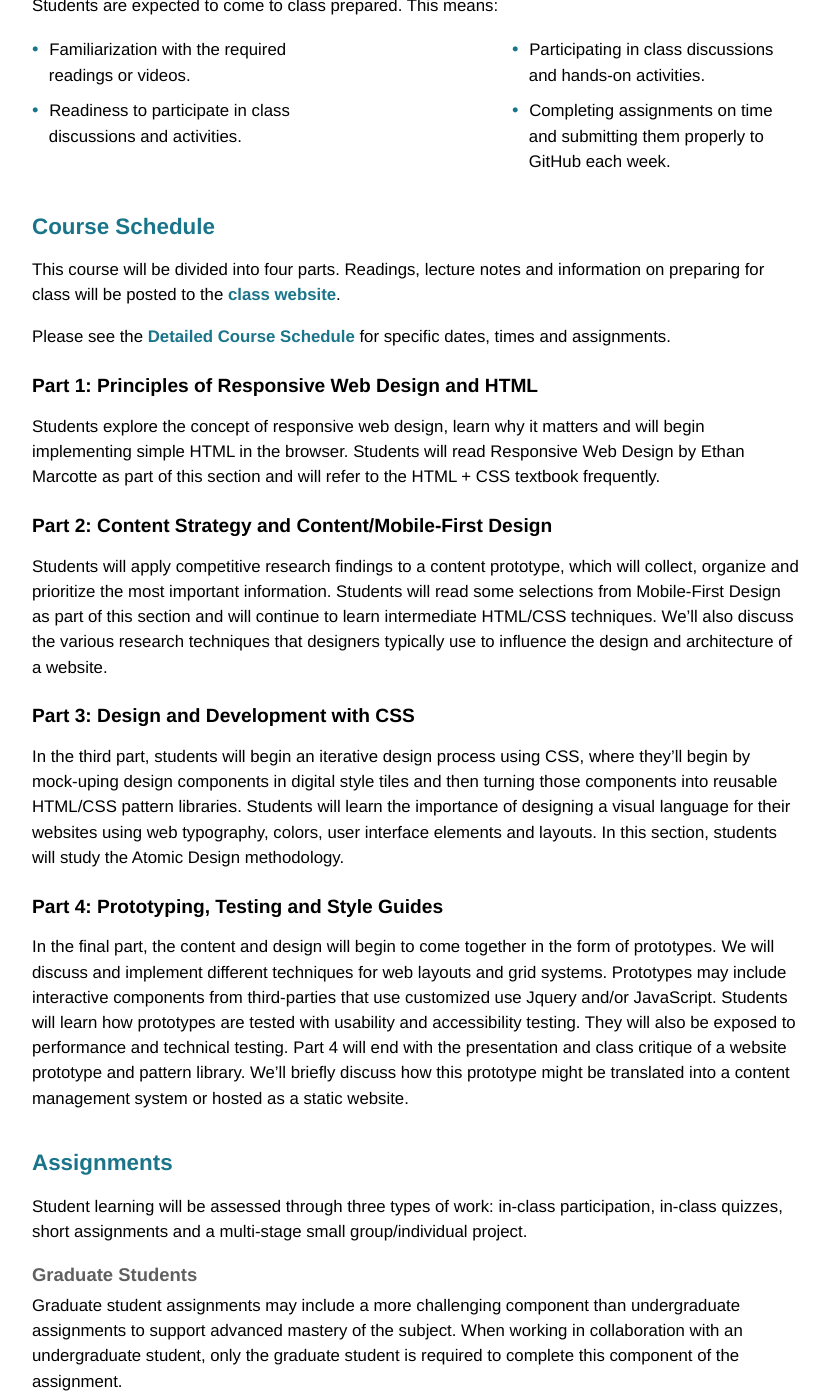
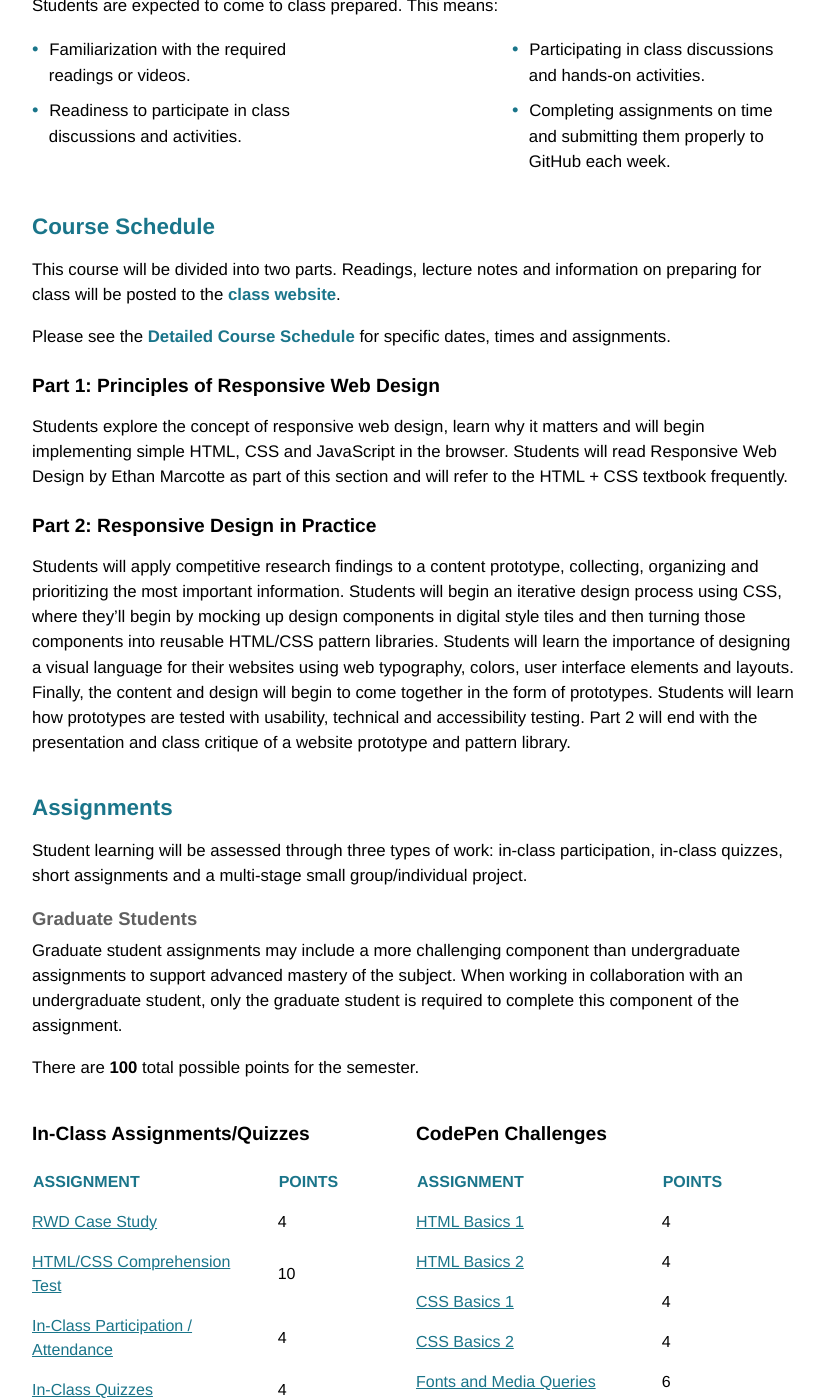
Before and after one commit to KentStateWeb/rwd, a Jekyll site: the page built from class/syllabus/index.md, in a window 1280 px wide and 1400 px high, scrolled down 3862 px. Shown: the whole window, without its empty margins (224-1053 px from the left). Built offline with Jekyll 4.4.1, drawn with Linux system fonts in a browser that asks for light colours; some web fonts are replaced.

Commit message:
Updated syllabus

```diff
--- a/class/schedule/index.html
+++ b/class/schedule/index.html
@@ -4,7 +4,7 @@
 ---
 <p class="section-introduction">You can find the class schedule below. The dates and plans are subject to change.  I'll notify you of any modifications during class or via email.</p>
 
-<h2>Part 1: Principles of Web Design</h2>
+<h2>Part 1: Principles of Responsive Web Design</h2>
 {% for classes in site.classes %}
 	{% if classes.part == '1' and classes.semester == 'spring-2017' %}
 	  {% include class.html %}
@@ -12,7 +12,7 @@
 {% endfor %}
 
 
-<h2>Part 2: Web Design in Practice</h2>
+<h2>Part 2: Responsive Design in Practice</h2>
 {% for classes in site.classes %}
 	{% if classes.part == '2' and classes.semester == 'spring-2017' %}
 	  {% include class.html %}
--- a/class/syllabus/index.md
+++ b/class/syllabus/index.md
@@ -109,21 +109,15 @@
 * Completing assignments on time and submitting them properly to GitHub each week.
 
 ### Course Schedule
-This course will be divided into four parts.  Readings, lecture notes and information on preparing for class will be posted to the [class website](http://www.rwdkent.com).
+This course will be divided into two parts.  Readings, lecture notes and information on preparing for class will be posted to the [class website](http://www.rwdkent.com).
 
 Please see the [Detailed Course Schedule](http://www.rwdkent.com/class/schedule) for specific dates, times and assignments.
 
-#### Part 1: Principles of Responsive Web Design and HTML
-Students explore the concept of responsive web design, learn why it matters and will begin implementing simple HTML in the browser.  Students will read Responsive Web Design by Ethan Marcotte as part of this section and will refer to the HTML + CSS textbook frequently.
+#### Part 1: Principles of Responsive Web Design
+Students explore the concept of responsive web design, learn why it matters and will begin implementing simple HTML, CSS and JavaScript in the browser.  Students will read Responsive Web Design by Ethan Marcotte as part of this section and will refer to the HTML + CSS textbook frequently.
 
-#### Part 2:  Content Strategy and Content/Mobile-First Design
-Students will apply competitive research findings to a content prototype, which will collect, organize and prioritize the most important information.  Students will read some selections from Mobile-First Design as part of this section and will continue to learn intermediate HTML/CSS techniques.  We’ll also discuss the various research techniques that designers typically use to influence the design and architecture of a website.
-
-#### Part 3:  Design and Development with CSS
-In the third part, students will begin an iterative design process using CSS, where they’ll begin by mock-uping design components in digital style tiles and then turning those components into reusable HTML/CSS pattern libraries. Students will learn the importance of designing a visual language for their websites using web typography, colors, user interface elements and layouts.  In this section, students will study the Atomic Design methodology.
-
-#### Part 4:  Prototyping, Testing and Style Guides
-In the final part, the content and design will begin to come together in the form of prototypes.  We will discuss and implement different techniques for web layouts and grid systems.  Prototypes may include interactive components from third-parties that use customized use Jquery and/or JavaScript.  Students will learn how prototypes are tested with usability and accessibility testing.  They will also be exposed to performance and technical testing.  Part 4 will end with the presentation and class critique of a website prototype and pattern library.  We’ll briefly discuss how this prototype might be translated into a content management system or hosted as a static website.
+#### Part 2:  Responsive Design in Practice
+Students will apply competitive research findings to a content prototype, collecting, organizing and prioritizing the most important information. Students will begin an iterative design process using CSS, where they’ll begin by mocking up design components in digital style tiles and then turning those components into reusable HTML/CSS pattern libraries. Students will learn the importance of designing a visual language for their websites using web typography, colors, user interface elements and layouts. Finally, the content and design will begin to come together in the form of prototypes.  Students will learn how prototypes are tested with usability, technical and accessibility testing.  Part 2 will end with the presentation and class critique of a website prototype and pattern library.
 
 <div class="page-break"></div>
 
```
Also changed, not shown: 2 other files.
